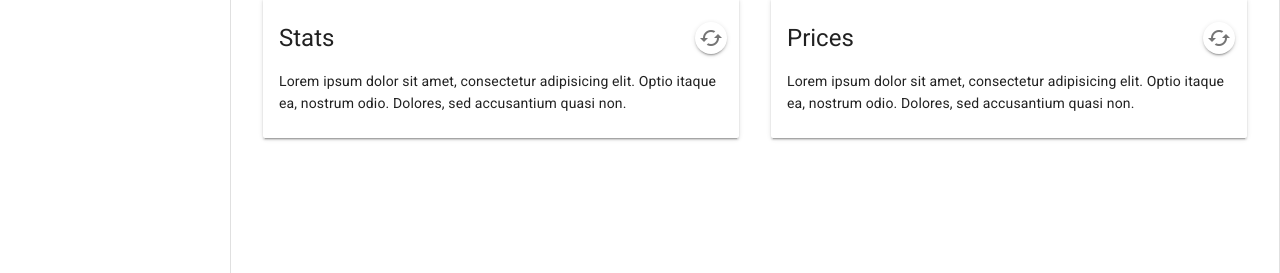
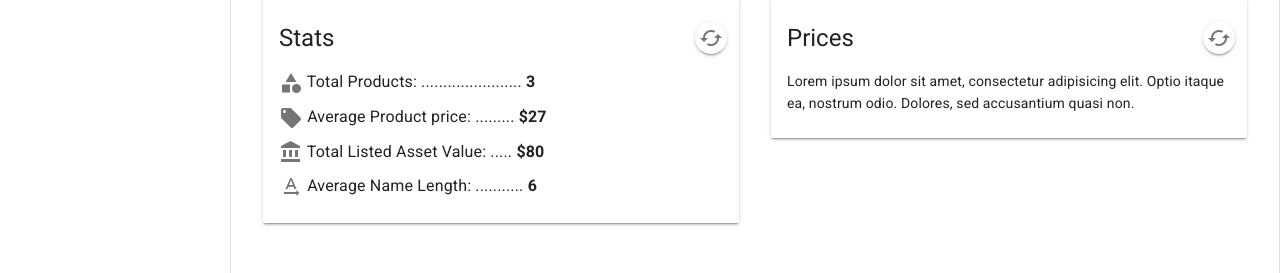
Before and after one commit to mtxrii/Mingress, a Vue app: page / in a window 1280 px wide. Shown: the part 391-664 px from the top of the page. Built offline with nearby package versions, Linux system fonts and the light colour scheme; no server answers; what vue-js-modal would draw is missing.

Commit message:
Added stats view

```diff
--- a/src/components/Stats.vue
+++ b/src/components/Stats.vue
@@ -11,7 +11,15 @@
             </md-card-header>
 
             <md-card-content>
-                Lorem ipsum dolor sit amet, consectetur adipisicing elit. Optio itaque ea, nostrum odio. Dolores, sed accusantium quasi non.
+                <span class="md-subheading">
+                    <md-icon>category</md-icon> Total Products: ....................... <strong>{{totalProducts}}</strong>
+                    <div style="margin-top: 10px"></div>
+                    <md-icon>local_offer</md-icon> Average Product price: ......... <strong>${{avgProductPrice}}</strong>
+                    <div style="margin-top: 10px"></div>
+                    <md-icon>account_balance</md-icon> Total Listed Asset Value: ..... <strong>${{totalProductsValue}}</strong>
+                    <div style="margin-top: 10px"></div>
+                    <md-icon>text_rotation_none</md-icon> Average Name Length: ........... <strong>{{avgNameLength}}</strong>
+                </span>
             </md-card-content>
         </md-card>
 
@@ -75,9 +83,9 @@ export default Vue.extend({
             });
 
             this.totalProducts = ammount;
-            this.avgProductPrice = totalPrice / ammount;
+            this.avgProductPrice = Math.round(totalPrice / ammount);
             this.totalProductsValue = totalPrice;
-            this.avgNameLength = totalNameLength / ammount;
+            this.avgNameLength = Math.round(totalNameLength / ammount);
         },
 
         loadPrices() {
```
